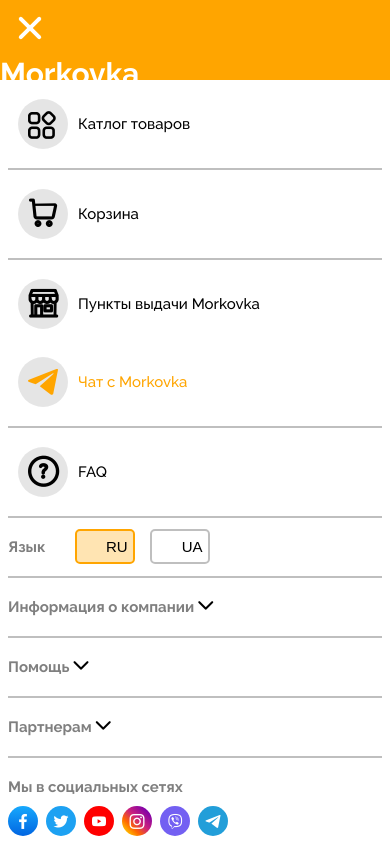
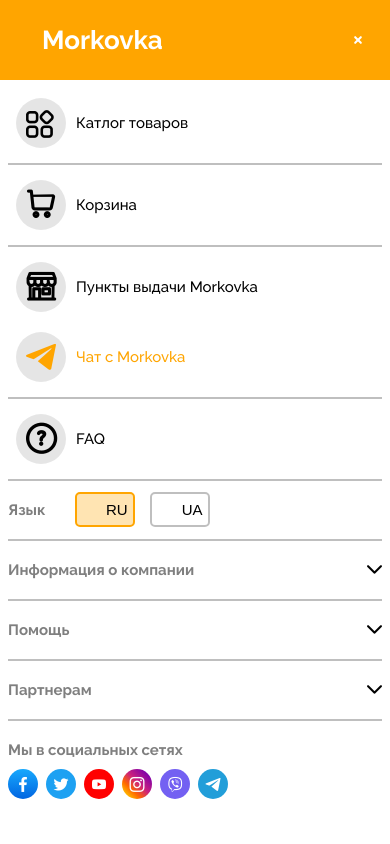
Before and after one commit to HTMLandCSSandJSPro/Online-shop, a plain HTML site: page index.html in a window 390 px wide. Both pictures are taken after a click on the element 30 px from the left and 28 px from the top of the page. Drawn offline with Linux system fonts and the light colour scheme; files whose address does not match are found by name.

Commit message:
second-push

```diff
--- a/css/style.css
+++ b/css/style.css
@@ -38,6 +38,14 @@
   /* Better Font Rendering =========== */
   -webkit-font-smoothing: antialiased;
   -moz-osx-font-smoothing: grayscale;
+}
+
+._icon-cllose-button:before {
+  content: "\e911";
+}
+
+._icon-carrot:before {
+  content: "\e910";
 }
 
 ._icon-telegram:before {
@@ -114,7 +122,7 @@
   width: 100%;
   height: var(--header-height);
   background: var(--main-color);
-  z-index: 1000;
+  z-index: 998;
   top: 0;
 }
 
@@ -126,9 +134,20 @@
 .logo {
   text-decoration: none;
   font-weight: 700;
-  font-size: 15px;
+  font-size: 26px;
   display: inline-block;
   color: var(--white-color);
+  margin-top: 0px;
+  top: 0;
+}
+
+.logo__popup__menu {
+  text-decoration: none;
+  font-weight: 700;
+  font-size: 26px;
+  display: inline-block;
+  color: var(--white-color);
+  margin-left: 16px;
 }
 
 .menu__item {
@@ -175,75 +194,85 @@
 .hamb {
   display: inline-block;
   margin: 0;
-  display: -webkit-box;
-  display: -ms-flexbox;
-  display: flex;
   position: relative;
-  -webkit-box-align: center;
-      -ms-flex-align: center;
-          align-items: center;
+  margin-top: 10.87px;
+  margin-left: 16px;
 }
 
 .hamb__field {
-  padding: 10px 15px;
+  padding: 9px 15px;
   cursor: pointer;
   display: inline-block;
 }
 
-.hamb__field:hover {
-  background-color: rgba(0, 0, 0, 0.2);
-  border-radius: 15%;
+.bar {
+  width: 27px;
+  height: 3px;
+  margin: 7px auto;
+  background-color: white;
+  -webkit-transition: 0.75s;
+  transition: 0.75s;
+  border-radius: 1.5px;
+}
+
+.popup {
+  position: fixed;
+  left: -300px;
+  width: var(--popup-width);
+  height: 100%;
+  background-color: var(--white-color);
+  z-index: 1000;
+  display: -webkit-box;
+  display: -ms-flexbox;
+  display: flex;
+  -webkit-transition: all 0.5s;
+  transition: all 0.5s;
+  overflow-y: auto;
+  overflow-x: hidden;
+  top: 0;
+}
+
+.popup.open {
+  left: 0;
   -webkit-transition: 0.5s;
   transition: 0.5s;
 }
 
-.bar {
+.blackout__menu {
   display: block;
-  width: 30px;
-  height: 4px;
-  margin: 6px auto;
-  background-color: white;
-  -webkit-transition: 0.75s;
-  transition: 0.75s;
-  border-radius: 2px;
+  visibility: hidden;
+  width: 100%;
+  height: 100%;
+  background-color: transparent;
+  position: absolute;
+  z-index: 999;
+  left: 0;
+  top: 0;
+  -webkit-transition: all 0.5s;
+  transition: all 0.5s;
 }
 
-.popup {
-  position: fixed;
-  top: var(--header-height);
-  left: -100%;
-  width: var(--popup-width);
-  height: calc(100% - 80px);
-  background-color: var(--white-color);
-  z-index: 100;
-  display: -webkit-box;
-  display: -ms-flexbox;
-  display: flex;
-  -webkit-transition: 0.75s;
-  transition: 0.75s;
+.language__popup__section {
+  width: calc(100% - 16px);
 }
 
-.popup.open {
-  left: 0;
-  overflow-y: auto;
-  overflow-x: hidden;
+.blackout__menu.active {
+  visibility: visible;
+  -webkit-transition: all 0.5s;
+  transition: all 0.5s;
+  background-color: rgba(0, 0, 0, 0.5019607843);
 }
 
-.popup.open::-webkit-scrollbar {
+.popup::-webkit-scrollbar {
   width: var(--scrollbar-width);
-  height: var(--scrollbar-width);
+  height: 8px;
 }
 
-.popup.open::-webkit-scrollbar-track {
+.popup::-webkit-scrollbar-track {
   background: transparent;
 }
 
-.popup.open::-webkit-scrollbar-thumb {
-  background-color: rgba(0, 0, 0, 0.2);
-  border-radius: calc(var(--scrollbar-width) / 2);
-}
-
-.popup.open::-webkit-scrollbar-thumb {
+.popup::-webkit-scrollbar-thumb {
   background-color: rgba(0, 0, 0, 0.2);
   border-radius: calc(var(--scrollbar-width) / 2);
 }
@@ -258,32 +287,14 @@
   -webkit-box-direction: normal;
       -ms-flex-direction: column;
           flex-direction: column;
-  padding-top: 5px;
 }
 
 .popup .menu .menu__item {
-  width: 100%;
   display: -webkit-box;
   display: -ms-flexbox;
   display: flex;
-  margin-left: 10px;
-  padding: 24px 0;
-}
-
-.hamb__field.active .bar2 {
-  opacity: 0;
-}
-
-.hamb__field.active .bar1 {
-  -webkit-transform: translateY(10px) rotate(45deg);
-      -ms-transform: translateY(10px) rotate(45deg);
-          transform: translateY(10px) rotate(45deg);
-}
-
-.hamb__field.active .bar3 {
-  -webkit-transform: translateY(-10px) rotate(-45deg);
-      -ms-transform: translateY(-10px) rotate(-45deg);
-          transform: translateY(-10px) rotate(-45deg);
+  margin-left: 8px;
+  padding: 20px 0;
 }
 
 body.noscroll {
@@ -345,41 +356,6 @@ body.noscroll {
   margin-left: 8px;
 }
 
-.menu__item__group:hover {
-  background-color: var(--main-color-25);
-  border-radius: 10px;
-}
-
-.menu__item__group:hover ._icon-shopping-cart::before {
-  background-color: transparent;
-  -webkit-transition: 0.5s;
-  transition: 0.5s;
-}
-
-.menu__item__group:hover ._icon-point-of-issue::before {
-  background-color: transparent;
-  -webkit-transition: 0.5s;
-  transition: 0.5s;
-}
-
-.menu__item__group:hover ._icon-paper-plane::before {
-  background-color: transparent;
-  -webkit-transition: 0.5s;
-  transition: 0.5s;
-}
-
-.menu__item__group:hover ._icon-faq::before {
-  background-color: transparent;
-  -webkit-transition: 0.5s;
-  transition: 0.5s;
-}
-
-.menu__item__group:hover ._icon-catalog::before {
-  background-color: transparent;
-  -webkit-transition: 0.5s;
-  transition: 0.5s;
-}
-
 .menu__line {
   display: inline-block;
   margin-top: 5px;
@@ -394,34 +370,32 @@ body.noscroll {
   color: var(--black-color);
   text-decoration: none;
   display: inline-block;
-  margin-bottom: 15px;
+  margin-top: 15px;
   padding-left: 8px;
-  margin-top: 0;
-}
-
-.dropper__nav__choice:hover {
-  text-decoration: underline;
 }
 
 .dropper__nav__head {
   text-decoration: none;
   display: inline-block;
-  margin-left: 8px;
   margin-top: 15px;
-  margin-bottom: 15px;
   font-weight: 700;
   font-size: 15px;
   color: var(--half-black-color);
 }
 
 ._icon-arrow {
-  display: inline-block;
+  display: -webkit-inline-box;
+  display: -ms-inline-flexbox;
+  display: inline-flex;
   color: var(--black-color);
   font-size: 15px;
   cursor: pointer;
   -webkit-transition: 0.5s;
   transition: 0.5s;
   position: relative;
+  float: right;
+  margin-top: 16px;
+  right: 8px;
 }
 
 ._icon-arrow.active {
@@ -437,6 +411,7 @@ body.noscroll {
   overflow: hidden;
   -webkit-transition: max-height 0.5s ease-out;
   transition: max-height 0.5s ease-out;
+  margin-bottom: 15px;
 }
 
 .dropper__nav__menu__list {
@@ -474,6 +449,10 @@ body.noscroll {
   margin-left: 8px;
   padding-top: 10px;
   margin-bottom: 10px;
+}
+
+.dropper__nav__head__arrow {
+  margin-left: 8px;
 }
 
 ._icon-facebook {
@@ -578,59 +557,6 @@ body.noscroll {
   display: flex;
 }
 
-.social__media:hover {
-  background: transparent;
-}
-
-._icon-facebook:hover {
-  background-image: -webkit-gradient(linear, left top, left bottom, from(#17A9FD), to(#0165E1));
-  background-image: linear-gradient(180deg, #17A9FD, #0165E1);
-  font-size: 15px;
-  color: transparent;
-  -webkit-background-clip: text;
-          background-clip: text;
-  -webkit-box-shadow: 1px 1px 4px rgba(0, 0, 0, 0.25), -1px -1px 4px rgba(0, 0, 0, 0.25);
-          box-shadow: 1px 1px 4px rgba(0, 0, 0, 0.25), -1px -1px 4px rgba(0, 0, 0, 0.25);
-}
-
-._icon-twitter:hover {
-  color: #1DA1F2;
-  font-size: 15px;
-  -webkit-box-shadow: 1px 1px 4px rgba(0, 0, 0, 0.25), -1px -1px 4px rgba(0, 0, 0, 0.25);
-          box-shadow: 1px 1px 4px rgba(0, 0, 0, 0.25), -1px -1px 4px rgba(0, 0, 0, 0.25);
-}
-
-._icon-youtube:hover {
-  color: #FF0000;
-  font-size: 15px;
-  -webkit-box-shadow: 1px 1px 4px rgba(0, 0, 0, 0.25), -1px -1px 4px rgba(0, 0, 0, 0.25);
-          box-shadow: 1px 1px 4px rgba(0, 0, 0, 0.25), -1px -1px 4px rgba(0, 0, 0, 0.25);
-}
-
-._icon-instagram:hover {
-  background-image: linear-gradient(45deg, #ffb700 14.65%, #ff6800 31.68%, #cb217d 54.72%, #7e00aa 85.35%);
-  font-size: 15px;
-  color: transparent;
-  -webkit-background-clip: text;
-          background-clip: text;
-  -webkit-box-shadow: 1px 1px 4px rgba(0, 0, 0, 0.25), -1px -1px 4px rgba(0, 0, 0, 0.25);
-          box-shadow: 1px 1px 4px rgba(0, 0, 0, 0.25), -1px -1px 4px rgba(0, 0, 0, 0.25);
-}
-
-._icon-telegram:hover {
-  color: #229ED9;
-  font-size: 15px;
-  -webkit-box-shadow: 1px 1px 4px rgba(0, 0, 0, 0.25), -1px -1px 4px rgba(0, 0, 0, 0.25);
-          box-shadow: 1px 1px 4px rgba(0, 0, 0, 0.25), -1px -1px 4px rgba(0, 0, 0, 0.25);
-}
-
-._icon-viber:hover {
-  color: #7360f2;
-  font-size: 15px;
-  -webkit-box-shadow: 1px 1px 4px rgba(0, 0, 0, 0.25), -1px -1px 4px rgba(0, 0, 0, 0.25);
-          box-shadow: 1px 1px 4px rgba(0, 0, 0, 0.25), -1px -1px 4px rgba(0, 0, 0, 0.25);
-}
-
 .language__head {
   text-decoration: none;
   display: inline-block;
@@ -656,17 +582,8 @@ body.noscroll {
           justify-content: center;
 }
 
-.language__choice:hover {
-  border: 2px solid var(--main-color);
-}
-
 .language__choice.active {
   background-color: var(--main-color-30);
-  border: 2px solid var(--main-color);
-}
-
-.language__choice.active:hover {
-  background-color: var(--main-color-40);
   border: 2px solid var(--main-color);
 }
 
@@ -690,9 +607,228 @@ body.noscroll {
   white-space: nowrap;
 }
 
+body.mouse .language__choice:hover {
+  border: 2px solid var(--main-color);
+}
+
+body.mouse .language__choice.active:hover {
+  background-color: var(--main-color-40);
+  border: 2px solid var(--main-color);
+}
+
+body.mouse .social__media:hover {
+  background: transparent;
+}
+
+body.mouse ._icon-facebook:hover {
+  background-image: -webkit-gradient(linear, left top, left bottom, from(#17A9FD), to(#0165E1));
+  background-image: linear-gradient(180deg, #17A9FD, #0165E1);
+  font-size: 15px;
+  color: transparent;
+  -webkit-background-clip: text;
+          background-clip: text;
+  -webkit-box-shadow: 1px 1px 4px rgba(0, 0, 0, 0.25), -1px -1px 4px rgba(0, 0, 0, 0.25);
+          box-shadow: 1px 1px 4px rgba(0, 0, 0, 0.25), -1px -1px 4px rgba(0, 0, 0, 0.25);
+}
+
+body.mouse ._icon-twitter:hover {
+  color: #1DA1F2;
+  font-size: 15px;
+  -webkit-box-shadow: 1px 1px 4px rgba(0, 0, 0, 0.25), -1px -1px 4px rgba(0, 0, 0, 0.25);
+          box-shadow: 1px 1px 4px rgba(0, 0, 0, 0.25), -1px -1px 4px rgba(0, 0, 0, 0.25);
+}
+
+body.mouse ._icon-youtube:hover {
+  color: #FF0000;
+  font-size: 15px;
+  -webkit-box-shadow: 1px 1px 4px rgba(0, 0, 0, 0.25), -1px -1px 4px rgba(0, 0, 0, 0.25);
+          box-shadow: 1px 1px 4px rgba(0, 0, 0, 0.25), -1px -1px 4px rgba(0, 0, 0, 0.25);
+}
+
+body.mouse ._icon-instagram:hover {
+  background-image: linear-gradient(45deg, #ffb700 14.65%, #ff6800 31.68%, #cb217d 54.72%, #7e00aa 85.35%);
+  font-size: 15px;
+  color: transparent;
+  -webkit-background-clip: text;
+          background-clip: text;
+  -webkit-box-shadow: 1px 1px 4px rgba(0, 0, 0, 0.25), -1px -1px 4px rgba(0, 0, 0, 0.25);
+          box-shadow: 1px 1px 4px rgba(0, 0, 0, 0.25), -1px -1px 4px rgba(0, 0, 0, 0.25);
+}
+
+body.mouse ._icon-telegram:hover {
+  color: #229ED9;
+  font-size: 15px;
+  -webkit-box-shadow: 1px 1px 4px rgba(0, 0, 0, 0.25), -1px -1px 4px rgba(0, 0, 0, 0.25);
+          box-shadow: 1px 1px 4px rgba(0, 0, 0, 0.25), -1px -1px 4px rgba(0, 0, 0, 0.25);
+}
+
+body.mouse ._icon-viber:hover {
+  color: #7360f2;
+  font-size: 15px;
+  -webkit-box-shadow: 1px 1px 4px rgba(0, 0, 0, 0.25), -1px -1px 4px rgba(0, 0, 0, 0.25);
+          box-shadow: 1px 1px 4px rgba(0, 0, 0, 0.25), -1px -1px 4px rgba(0, 0, 0, 0.25);
+}
+
+body.mouse .menu__item__group:hover {
+  background-color: var(--main-color-25);
+  border-radius: 10px;
+}
+
+body.mouse .menu__item__group:hover ._icon-shopping-cart::before {
+  background-color: transparent;
+  -webkit-transition: 0.5s;
+  transition: 0.5s;
+}
+
+body.mouse .menu__item__group:hover ._icon-point-of-issue::before {
+  background-color: transparent;
+  -webkit-transition: 0.5s;
+  transition: 0.5s;
+}
+
+body.mouse .menu__item__group:hover ._icon-paper-plane::before {
+  background-color: transparent;
+  -webkit-transition: 0.5s;
+  transition: 0.5s;
+}
+
+body.mouse .menu__item__group:hover ._icon-faq::before {
+  background-color: transparent;
+  -webkit-transition: 0.5s;
+  transition: 0.5s;
+}
+
+body.mouse .menu__item__group:hover ._icon-catalog::before {
+  background-color: transparent;
+  -webkit-transition: 0.5s;
+  transition: 0.5s;
+}
+
+body.mouse .hamb__field:hover {
+  background-color: rgba(0, 0, 0, 0.2);
+  border-radius: 15%;
+  -webkit-transition: 0.5s;
+  transition: 0.5s;
+}
+
+body.mouse .dropper__nav__choice:hover {
+  text-decoration: underline;
+}
+
+body.touch .menu__item__group:hover {
+  background-color: var(--main-color-25);
+  border-radius: 10px;
+}
+
+body.touch .menu__item__group:hover ._icon-shopping-cart::before {
+  background-color: transparent;
+  -webkit-transition: 0.5s;
+  transition: 0.5s;
+}
+
+body.touch .menu__item__group:hover ._icon-point-of-issue::before {
+  background-color: transparent;
+  -webkit-transition: 0.5s;
+  transition: 0.5s;
+}
+
+body.touch .menu__item__group:hover ._icon-paper-plane::before {
+  background-color: transparent;
+  -webkit-transition: 0.5s;
+  transition: 0.5s;
+}
+
+body.touch .menu__item__group:hover ._icon-faq::before {
+  background-color: transparent;
+  -webkit-transition: 0.5s;
+  transition: 0.5s;
+}
+
+body.touch .menu__item__group:hover ._icon-catalog::before {
+  background-color: transparent;
+  -webkit-transition: 0.5s;
+  transition: 0.5s;
+}
+
+body.touch .hamb__field:hover {
+  background-color: rgba(0, 0, 0, 0.2);
+  border-radius: 15%;
+  -webkit-transition: 0.5s;
+  transition: 0.5s;
+}
+
+body.touch .dropper__nav__choice:hover {
+  text-decoration: none;
+}
+
+.popup__header {
+  width: 100%;
+  height: 80px;
+  background-color: var(--main-color);
+  display: -webkit-inline-box;
+  display: -ms-inline-flexbox;
+  display: inline-flex;
+  -webkit-box-align: center;
+      -ms-flex-align: center;
+          align-items: center;
+}
+
+._icon-carrot::before {
+  font-size: 26px;
+  color: var(--white-color);
+}
+
+.popup_bar {
+  width: 10px;
+  background-color: var(--white-color);
+  display: block;
+  position: relative;
+  height: 2px;
+  border-radius: 1px;
+}
+
+.popup_bar1 {
+  rotate: -45deg;
+  top: 1px;
+}
+
+.popup_bar2 {
+  rotate: 45deg;
+  top: -1px;
+}
+
+.popup__close__button {
+  width: 32px;
+  height: 32px;
+  border-radius: 15%;
+  -webkit-box-align: center;
+      -ms-flex-align: center;
+          align-items: center;
+  -webkit-box-pack: center;
+      -ms-flex-pack: center;
+          justify-content: center;
+  display: -webkit-inline-box;
+  display: -ms-inline-flexbox;
+  display: inline-flex;
+  justify-content: center;
+  cursor: pointer;
+  margin: 0 0 0 auto;
+  margin-right: 16px;
+}
+
+.popup__close__button:hover {
+  background-color: rgba(0, 0, 0, 0.2);
+}
+
+.popup__indent {
+  height: 8px;
+  background-color: transparent;
+}
+
 body {
   font-family: "Raleway";
-  background-color: #000000;
+  height: 100%;
+  width: 100%;
 }
 
 :root {
@@ -717,14 +853,62 @@ body {
   --main-color-30: rgba(255, 165, 0, 0.3);
 }
 
+html {
+  width: 100%;
+  height: 100%;
+}
+
 @media (max-width: 450px) {
   .popup {
     width: 100%;
+    left: -100%;
+  }
+}
+
+@media (max-width: 300px) {
+  .popup {
+    left: -300px;
   }
 }
 
 @media (max-width: 236px) {
+  .popup {
+    overflow-x: auto;
+  }
+
   .popup.open {
     overflow-x: auto;
   }
+
+  .menu__line {
+    width: 220px;
+  }
+
+  .menu__item__group {
+    width: 220px;
+  }
+
+  .popup__header {
+    width: 238px;
+  }
+
+  .language__popup__section {
+    width: 220px;
+  }
+
+  .dropper__nav__menu__list {
+    width: 220px;
+  }
+
+  .dropper__nav__head__arrow {
+    width: 220px;
+  }
+
+  ._icon-arrow {
+    margin-right: 0px;
+  }
+
+  .social__media__head {
+    width: 220px;
+  }
 }
--- a/index.html
+++ b/index.html
@@ -7,20 +7,32 @@
     <link rel="stylesheet" href="./css/style.css">
 </head>
     <body>
+    <div class="blackout__menu" id="blackout__menu"></div>
     <header class="header">
     <div class="hamb">
         <div class="hamb__field" id="hamb">
-            <span class="bar bar1"></span>
-            <span class="bar bar2"></span>
-            <span class="bar bar3"></span>
+            <div class="bar bar1"></div>
+            <div class="bar bar2"></div>
+            <div class="bar bar3"></div>
         </div>
     </div>
-    <a href="" class="logo" id="logo"><h1>Morkovka</h1></a>
-    <div class="popup" id="popup">
+    <a href="" id="logo"><h1 class="logo _icon-carrot">Morkovka</h1></a>
+</header>
+<div class="popup" id="popup">
         <nav class="navbar">
         <div class="container">
             <div class="navbar__wrap">
                 <ul class="menu" id="menu">
+                    <li class="popup__header">
+                        <a href="index.html" class="logo__popup__menu _icon-carrot" id="logo">Morkovka</a>
+                        <div class="popup__close__button" id="popup__close__button">
+                            <div class="popup__close__button__wrap">
+                                <span class="popup_bar popup_bar1"></span>
+                                <span class="popup_bar popup_bar2"></span>
+                            </div>
+                        </div>
+                    </li>
+                    <li class="popup__indent"></li>
                     <li class="menu__item__group">
                         <a href="#" class="menu__catalog menu__item _icon-catalog">Катлог товаров</a>
                     </li>
@@ -40,7 +52,7 @@
                         <a href="#" class="menu__faq menu__item _icon-faq">FAQ</a>
                     </li>
                     <li class="menu__line"></li>
-                    <li>
+                    <li class="language__popup__section">
                         <h3 class="language__head">Язык</h3>
                         <ul class="language__switcher">
                             <li>
@@ -52,14 +64,16 @@
                                 <button class="language__choice language__choice__ua" id="language__choice__ua">
                                     <h3 class="language__choice__head">UA</h3>
                                 </button>
-
                             </li>
                         </ul>
                     </li>
                     <li class="menu__line"></li>
                     <li class="dropper__nav__menu__list">
-                        <h3 class="dropper__nav__head information__about__company__menu">Информация о компании</h3>
-                        <span class="_icon-arrow"></span>
+                        <div class="dropper__nav__head__arrow dropper__nav__head__arrow1">
+                            <h3 class="dropper__nav__head information__about__company__menu">Информация о компании</h3>
+                            <span class="_icon-arrow arrow1"></span>
+                        </div>
+
                             <ul class="dropper__nav__menu">
                                 <li><a href="#" class="dropper__nav__choice">О нас</a></li>
                                 <li><a href="#" class="dropper__nav__choice">Условия использования сайта</a></li>
@@ -69,8 +83,11 @@
                     </li>
                     <li class="menu__line"></li>
                     <li class="dropper__nav__menu__list">
-                        <h3 class="dropper__nav__head help__menu">Помощь</h3>
-                        <span class="_icon-arrow"></span>
+                        <div class="dropper__nav__head__arrow dropper__nav__head__arrow2">
+                            <h3 class="dropper__nav__head help__menu">Помощь</h3>
+                            <span class="_icon-arrow"></span>
+                        </div>
+
                         <ul class="dropper__nav__menu">
                             <li><a href="#" class="dropper__nav__choice">Доставка и оплата</a></li>
                             <li><a href="#" class="dropper__nav__choice">Гарантия</a></li>
@@ -79,8 +96,11 @@
                     </li>
                     <li class="menu__line"></li>
                     <li class="dropper__nav__menu__list">
-                        <h3 class="dropper__nav__head for__parents__menu">Партнерам</h3>
-                        <span class="_icon-arrow" align="right"></span>
+                        <div class="dropper__nav__head__arrow dropper__nav__head__arrow3">
+                            <h3 class="dropper__nav__head for__parents__menu">Партнерам</h3>
+                            <span class="_icon-arrow"></span>
+                        </div>
+
                         <ul class="dropper__nav__menu">
                             <li><a href="#" class="dropper__nav__choice">Продавать на Morkovka</a></li>
                             <li><a href="#" class="dropper__nav__choice">Сотрудничество с нами</a></li>
@@ -103,10 +123,8 @@
         </div>
     </nav>
 </div>
-
-</header>
     <section>
-    <!-- <div class="container">
+    <div class="container">
         <div class="slides">
 
         </div>
@@ -118,7 +136,7 @@
                 <button id="next-button"></button>
             </div>
         </div>
-    </div> -->
+    </div>
 </section>
 <section>
 
--- a/js/script.js
+++ b/js/script.js
@@ -18,41 +18,55 @@ document.querySelector('body').classList.add('no-webp');
 
 const hamb = document.querySelector("#hamb");
 const popup = document.querySelector("#popup");
+const blackout = document.querySelector("#blackout__menu")
+const body = document.querySelector("body");
+const popup__close__button = document.querySelector("#popup__close__button");
 
-hamb.addEventListener("click", hambHandler)
-document.addEventListener("DOMContentLoaded", function () {
-  isMobileAny();
+hamb.addEventListener("click", function () {
+  menuOpen();
+});
+popup__close__button.addEventListener("click", popupClose);
+blackout.addEventListener("click", popupClose);
+document.addEventListener("DOMContentLoaded", isMobileAny);
+
+let scrollPosition = 0;
+const menuOpen = function () {
+  scrollPosition = window.pageYOffset;
+  popup.classList.add("open");
+  body.classList.add("noscroll");
+  blackout.classList.add("active");
+  window.scrollTo(0, 0);
+}
+
+const menuClose = function () {
+  popup.classList.remove("open");
+  body.classList.remove("noscroll");
+  blackout.classList.remove("active");
+  window.scrollTo(0, 0);
+};
+
+
+document.addEventListener("keydown", function (event) {
+  if (event.key === "Escape") {
+    menuClose();
+  }
 });
 
-function hambHandler(e) {
-  e.preventDefault();
-  popup.classList.toggle("open")
-  hamb.classList.toggle("active")
-  body.classList.toggle("noscroll")
+function popupOpen() {
+  menuOpen();
 }
 
+function popupClose() {
+  menuClose();
+}
 
-
-// for (i = 0; i < arrow.length; i++) {
-//   let thisLink = arrow[i].previousElementSibling;
-//   let subMenu = arrow[i].nextElementSibling;
-//   let thisArrow = arrow[i];
-
-//   thisLink.classList.add("parent");
-//   arrow[i].addEventListener("click", function () {
-//     subMenu.classList.toggle("open");
-//     thisArrow.classList.toggle("active");
-//   });
-// }
-
-
-const menuLists = document.querySelectorAll('.dropper__nav__menu__list');
+const menuLists = document.querySelectorAll(".dropper__nav__menu__list");
 
 menuLists.forEach(menuList => {
   const subMenu = menuList.querySelector('.dropper__nav__menu');
   const thisArrow = menuList.querySelector('._icon-arrow');
 
-  menuList.addEventListener("click", function () {
+  thisArrow.addEventListener("click", () => {
     thisArrow.classList.toggle("active");
     if (subMenu.style.maxHeight) {
       subMenu.style.maxHeight = null;
@@ -62,7 +76,7 @@ menuLists.forEach(menuList => {
   });
 });
 
-let body = document.querySelector("body");
+
 
 
 function isMobileAny() {
```
